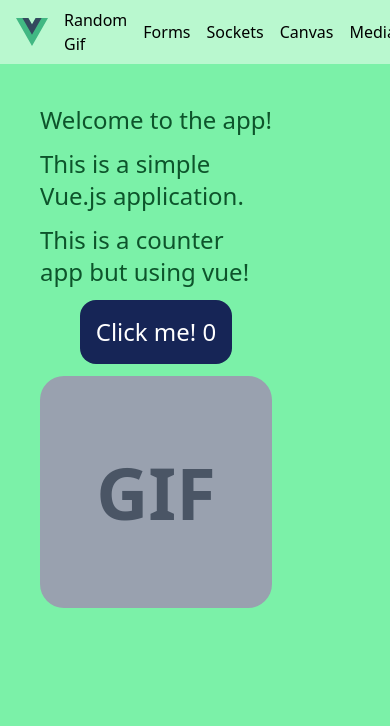
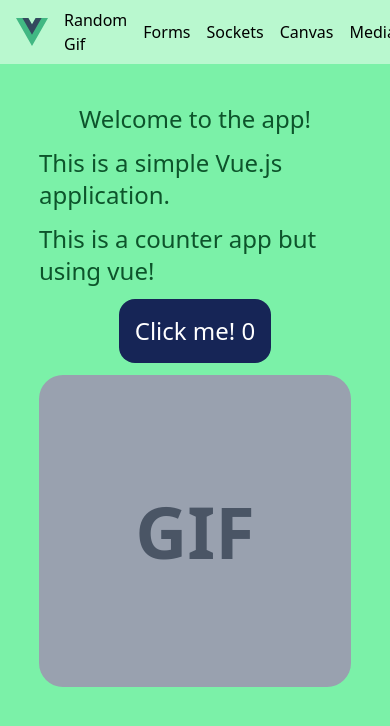
Before and after one commit to StrongerLord/vue-training, a Vue app: page / in a window 390 px wide. Shown: the top 726 px of the page. Built offline with nearby package versions, Linux system fonts and the light colour scheme.

Commit message:
style: update layout and styling of TheWelcome component for improved responsiveness

```diff
--- a/src/components/TheWelcome.vue
+++ b/src/components/TheWelcome.vue
@@ -23,7 +23,10 @@ const fetchUrl = async () => {
 }
 </script>
 <template>
-  <div class="flex flex-col lg:w-[20%] p-10 text-2xl space-y-3 w-[80%] items-center">
+  <div
+    class="p-[10%] text-2xl w-full flex flex-col xl:flex-row items-center xl:justify-center xl:space-x-32"
+  >
+    <div class="flex flex-col items-center space-y-3 mb-3 xl:w-[30%]">
       <h1 class="">Welcome to the app!</h1>
       <p>This is a simple Vue.js application.</p>
       <p>This is a counter app but using vue!</p>
@@ -33,8 +36,9 @@ const fetchUrl = async () => {
       >
         Click me! {{ count }}
       </button>
+    </div>
     <div
-      class="rounded-3xl overflow-hidden transition-opacity aspect-square w-full bg-gray-200"
+      class="rounded-3xl overflow-hidden transition-opacity aspect-square w-full xl:w-[55%] bg-gray-200"
       :class="{
         'bg-gray-400': !url,
       }"
```
Lines whose indentation alone changed are shown as unchanged.
